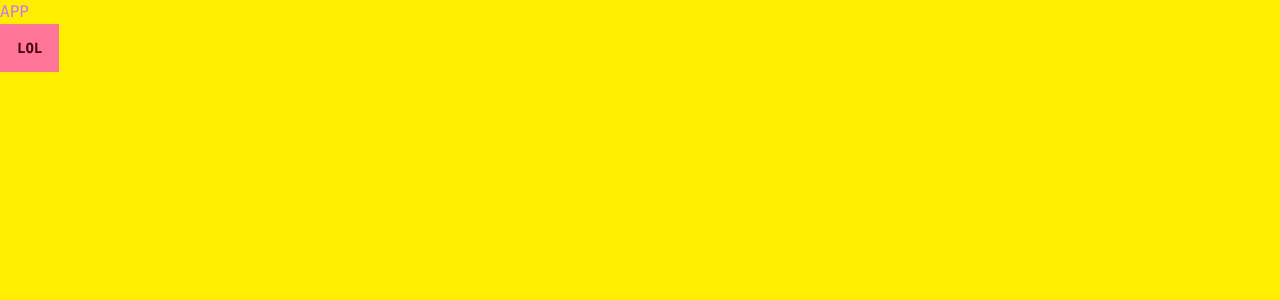
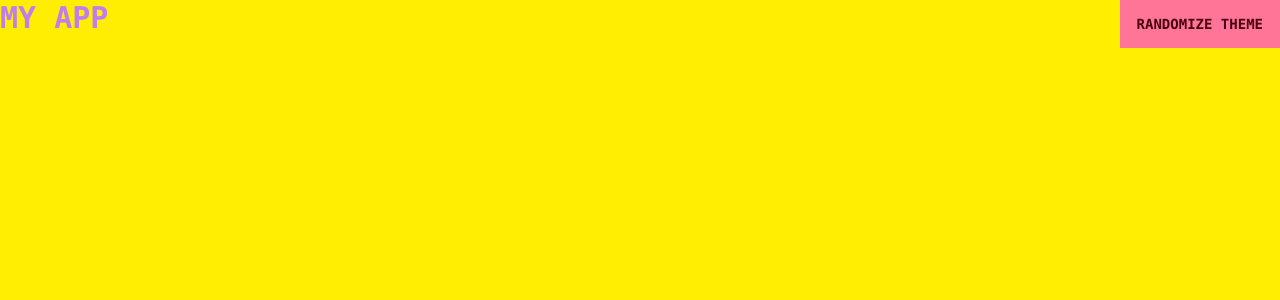
Before and after one commit to alvolex/HouseMarketApp, a React (Create React App) app: page / in a window 1280 px wide. Shown: the top 300 px of the page. Built offline with nearby package versions, Linux system fonts and the light colour scheme.

Commit message:
Added very important theme randomization

```diff
--- a/src/App.js
+++ b/src/App.js
@@ -1,9 +1,31 @@
+import {useEffect, useState} from "react";
+
 function App() {
+    const [curTheme, setCurTheme] = useState('cyberpunk');
+
+    useEffect(() => {
+        const theme = localStorage.getItem('theme');
+        if (theme) {
+            setCurTheme(theme);
+        }
+    }, []);
+
+    const randomTheme = () => {
+        const themes = ["light", "dark", "cupcake", "bumblebee", "emerald", "corporate", "synthwave", "retro", "cyberpunk", "valentine", "halloween", "garden", "forest", "aqua", "lofi", "pastel", "fantasy", "wireframe", "black", "luxury", "dracula", "cmyk", "autumn", "business", "acid", "lemonade", "night", "coffee", "winter"];
+        const randomIndex = Math.floor(Math.random() * themes.length);
+
+        let randomTheme = themes[randomIndex]
+        setCurTheme(randomTheme);
+        localStorage.setItem('theme', randomTheme);
+    }
+
     return (
-        <div className={"flex flex-col justify-between flex-1 min-h-screen w-full overflow-hidden"} data-theme={"cyberpunk"}>
+        <div className={"flex flex-col justify-between flex-1 min-h-screen w-full overflow-hidden"} data-theme={curTheme}>
             <div className={"container mx-auto"}>
-                <h1 className={"text-accent"}>APP</h1>
-                <div className="btn btn-primary">LOL</div>
+                <div className={"flex flex-row justify-between"}>
+                    <h1 className={"text-accent text-3xl font-semibold"}>MY APP</h1>
+                    <div onClick={randomTheme} className="btn btn-primary ml-8">Randomize Theme</div>
+                </div>
             </div>
         </div>
     );
```
